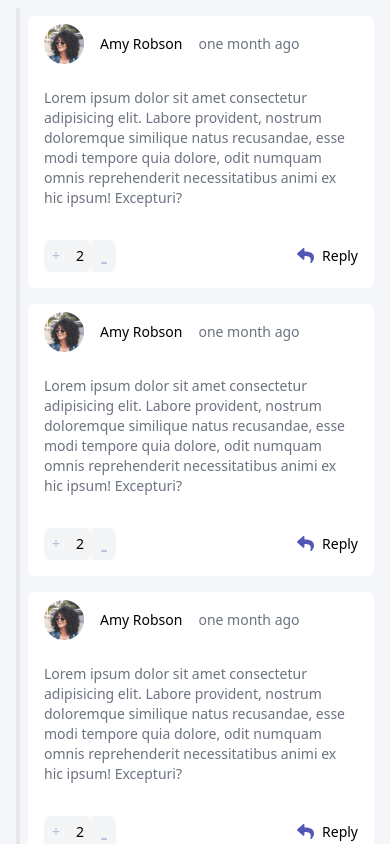
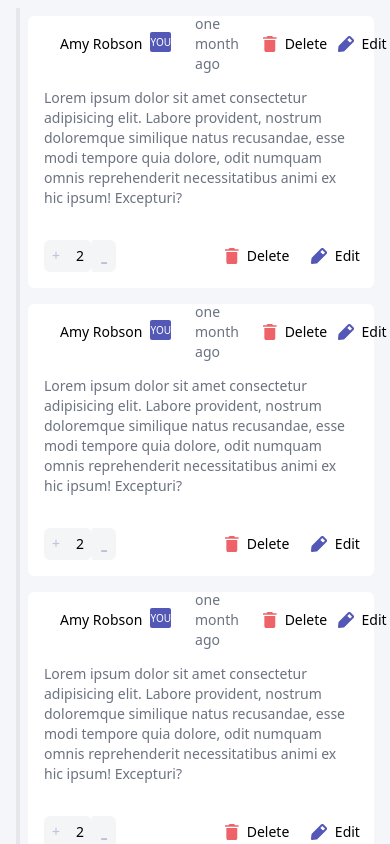
Before and after one commit to JesusMurF/fm-interactive-comments, a React (Vite) app: page / in a window 390 px wide. Shown: the top 844 px of the page. Built offline with nearby package versions, Linux system fonts and the light colour scheme.

Commit message:
feat: :recycle: create a comment actions component

```diff
--- a/src/components/Comment/Comment.jsx
+++ b/src/components/Comment/Comment.jsx
@@ -1,4 +1,5 @@
 import React, { Fragment } from 'react'
+import { CommentActions } from '../CommentActions/CommentActions'
 import {
   StyledCommentHeader,
   StyledComment,
@@ -18,7 +19,7 @@ import {
   StyledVerticalLine,
 } from './style'
 
-export const Comment = ({ isReply = true, user = false }) => {
+export const Comment = ({ isReply = true, user = true }) => {
   return (
     <div className="flex">
       <StyledVerticalLine $reply={isReply} />
@@ -38,6 +39,9 @@ export const Comment = ({ isReply = true, user = false }) => {
             <StyledUsername>Amy Robson</StyledUsername>
             {user && <StyledLoggedUserBadge>you</StyledLoggedUserBadge>}
             <StyledTime>one month ago</StyledTime>
+            <CommentActions
+              className="hidden md:flex"
+              user={user}></CommentActions>
           </StyledCommentHeader>
 
           <StyledCommentText>
@@ -52,39 +56,7 @@ export const Comment = ({ isReply = true, user = false }) => {
               <StyledNumberedButton>2</StyledNumberedButton>
               <StyledDecrementButton>-</StyledDecrementButton>
             </StyledLikeButtons>
-            {user ? (
-              <Fragment>
-                <StyledDeleteButton role="button">
-                  <img
-                    className="h-4"
-                    src="./icons/icon-delete.svg"
-                    alt="Delete comment"
-                  />
-                  <p className="px-2">Delete</p>
-                </StyledDeleteButton>
-                <StyledEditButton
-                  role="button"
-                  onClick={() => console.log('click')}>
-                  <img
-                    className="h-4"
-                    src="./icons/icon-edit.svg"
-                    alt="Edit comment"
-                  />
-                  <p className="px-2">Edit</p>
-                </StyledEditButton>
-              </Fragment>
-            ) : (
-              <StyledEditButton
-                role="button"
-                onClick={() => console.log('click')}>
-                <img
-                  className="h-4"
-                  src="./icons/icon-reply.svg"
-                  alt="Reply comment"
-                />
-                <p className="px-2">Reply</p>
-              </StyledEditButton>
-            )}
+            <CommentActions className="md:hidden" user={user}></CommentActions>
           </StyledCommentFooter>
         </div>
       </StyledComment>
--- a/src/components/Comment/style.js
+++ b/src/components/Comment/style.js
@@ -78,19 +78,30 @@ export const StyledLikeButtons = tw.div`
 `
 
 export const StyledDeleteButton = tw.span`
-  flex
   h-auto
   items-center
   text-sm
   px-2
+
+  ${(p) => (p.$user ? 'flex' : 'hidden')}
 `
 
 export const StyledEditButton = tw.span`
-  flex
   h-auto
   items-center
   text-sm
   px-2
+
+  ${(p) => (p.$user ? 'flex' : 'hidden')}
+`
+
+export const StyledReplyButton = tw.span`
+  h-auto
+  items-center
+  text-sm
+  px-2
+
+  ${(p) => (p.$user ? 'flex' : 'hidden')}
 `
 
 export const StyledIncrementButton = tw.button`
--- /dev/null
+++ b/src/components/CommentActions/CommentActions.jsx
@@ -0,0 +1,35 @@
+import React from 'react'
+import {
+  StyledDeleteButton,
+  StyledEditButton,
+  StyledReplyButton,
+} from '../Comment/style'
+
+export const CommentActions = ({ user }) => {
+  return (
+    <div className="flex flex-1 justify-end">
+      <StyledDeleteButton $user={user} role="button">
+        <img
+          className="h-4"
+          src="./icons/icon-delete.svg"
+          alt="Delete comment"
+        />
+        <p className="px-2">Delete</p>
+      </StyledDeleteButton>
+      <StyledEditButton
+        $user={user}
+        role="button"
+        onClick={() => console.log('click')}>
+        <img className="h-4" src="./icons/icon-edit.svg" alt="Edit comment" />
+        <p className="px-2">Edit</p>
+      </StyledEditButton>
+      <StyledReplyButton
+        $user={!user}
+        role="button"
+        onClick={() => console.log('click')}>
+        <img className="h-4" src="./icons/icon-reply.svg" alt="Reply comment" />
+        <p className="px-2">Reply</p>
+      </StyledReplyButton>
+    </div>
+  )
+}
```
Also changed, not shown: src/components/CommentActions/style.js (added).
